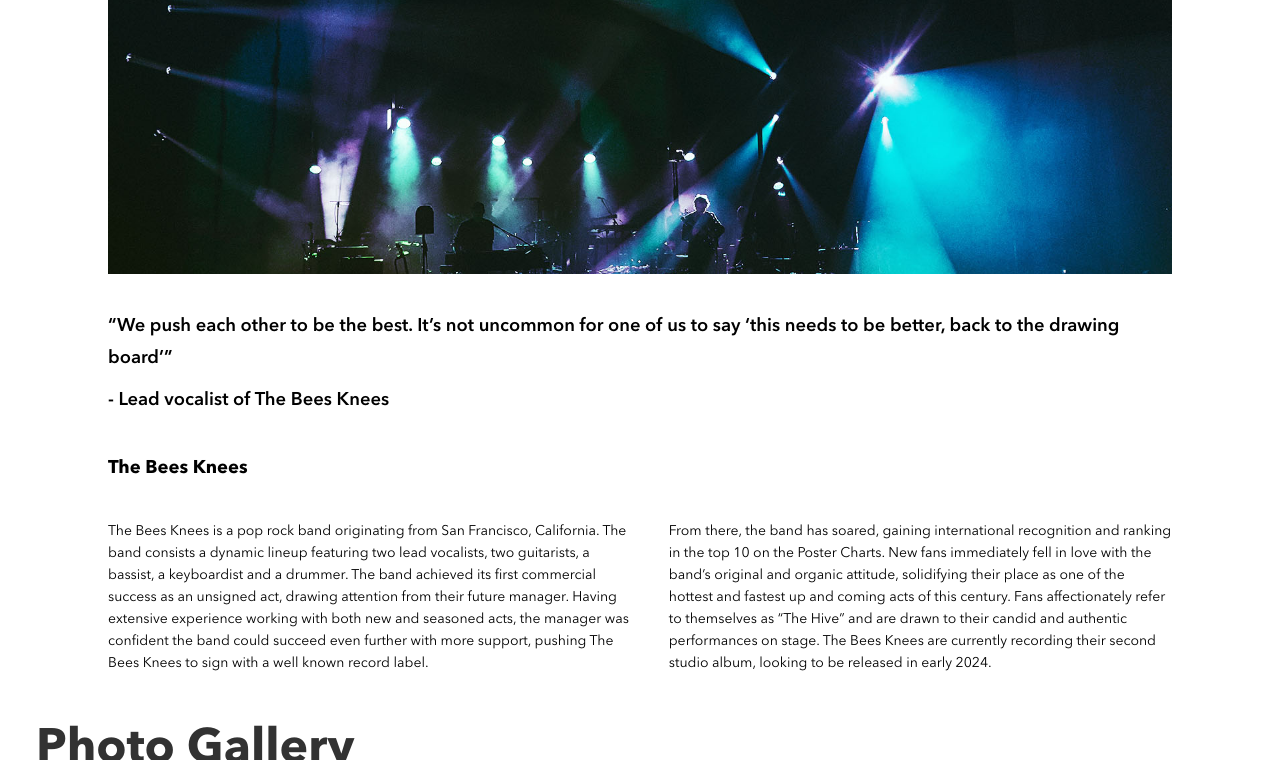
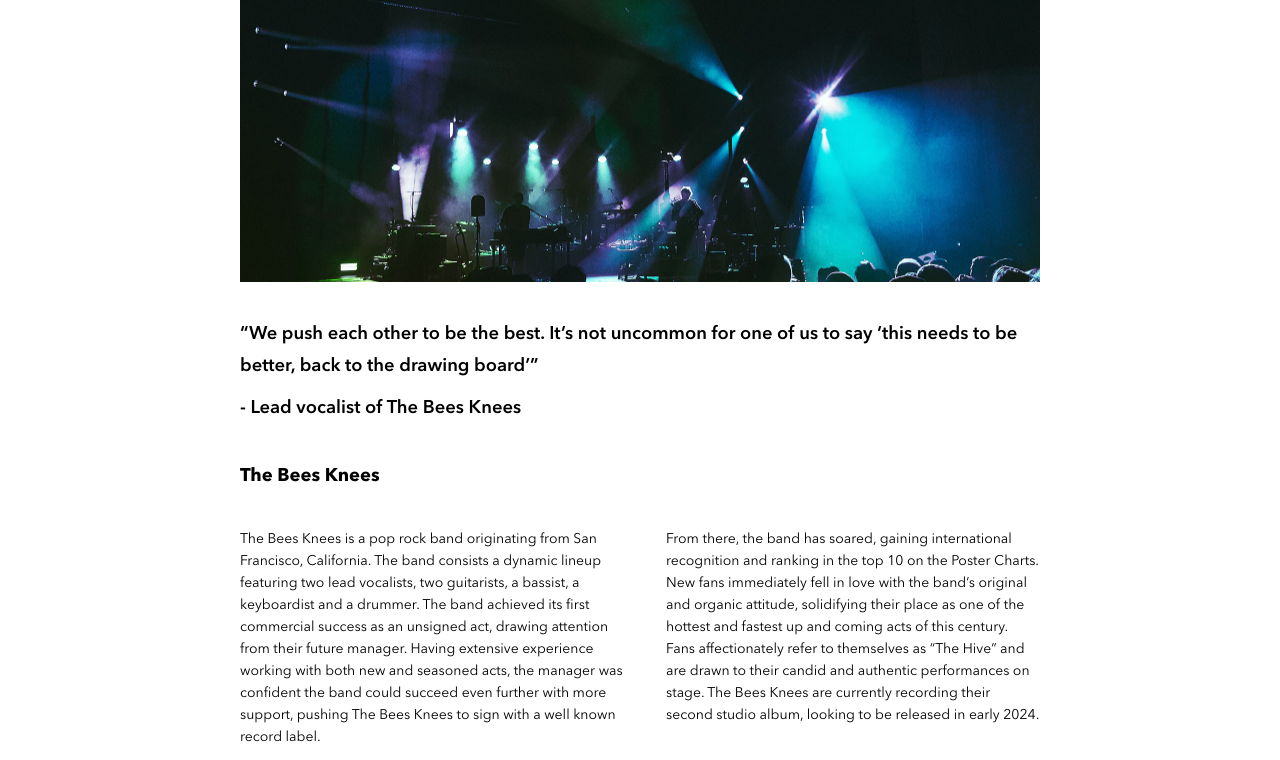
Before and after one commit to KatePolyakov/kate-polyakov-bandsite, a plain HTML site: page index.html in a window 1280 px wide. Shown: the part 595-1355 px from the top of the page. Drawn offline with Linux system fonts and the light colour scheme.

Commit message:
added desktop version

```diff
--- a/styles/bio.scss
+++ b/styles/bio.scss
@@ -7,6 +7,9 @@
 
   @include tablet {
     margin-top: 73px;
+  }
+  @include desktop {
+    margin-top: 81px;
   }
 
   &__background {
@@ -27,33 +30,39 @@
     display: flex;
 
     @include mobile-header-bold;
-    letter-spacing: 1px;
     justify-content: start;
     align-items: center;
     color: $white;
-    padding: 0 16px;
+    padding: 0 1rem;
 
     @include tablet {
       @include desk-tab-header-bold;
       height: 23rem;
-      padding: 0 36px;
+      padding: 0 2.25rem;
+    }
+
+    @include desktop {
+      padding: 0 5rem;
     }
   }
 
   &__bio {
-    margin: 24px 16px 0;
+    margin: 1.5rem 1rem 0;
 
     @include tablet {
-      margin: 48px 36px 0;
+      margin: 3rem 2.25rem 0;
+    }
+    @include desktop {
+      margin: 3rem 5rem 0;
     }
 
     &-header {
       @include mobile-header-bold;
       color: $bandsite-black;
-      padding-bottom: 16px;
+      padding-bottom: 1rem;
       @include tablet {
         @include desk-tab-header-bold;
-        padding-bottom: 36px;
+        padding-bottom: 2.25rem;
       }
     }
 
@@ -66,14 +75,20 @@
       @include tablet {
         margin: 0 72px;
       }
+      @include desktop {
+        margin: 0 10rem;
+      }
     }
   }
 
   &__blockquote-speech {
-    margin-top: 16px;
+    margin-top: 1rem;
 
     @include tablet {
-      margin: 36px 72px 0;
+      margin: 2.25rem 72px 0;
+    }
+    @include desktop {
+      margin: 2.25rem 10rem 0;
     }
   }
   &__blockquote-speech,
@@ -89,14 +104,17 @@
   }
 
   &__article {
-    margin: 16px 16px 0;
+    margin: 1rem 1rem 0;
     display: flex;
     flex-direction: column;
-    gap: 16px;
+    gap: 1rem;
 
     @include tablet {
-      margin: 36px 108px 0;
-      gap: 36px;
+      margin: 2.25rem 108px 0;
+      gap: 2.25rem;
+    }
+    @include desktop {
+      margin: 2.25rem 15rem 0;
     }
 
     &-header {
@@ -111,30 +129,33 @@
       @include mobile-body-regular;
       display: flex;
       flex-direction: column;
-      gap: 16px;
+      gap: 1rem;
 
       @include tablet {
         @include desk-tab-body-regular;
         flex-direction: row;
-        gap: 36px;
+        gap: 2.25rem;
       }
     }
   }
 }
 
 .gallery {
-  margin: 24px 16px 16px;
+  margin: 1.5rem 1rem 1rem;
 
   @include tablet {
-    margin: 48px 36px 36px;
+    margin: 3rem 2.25rem 2.25rem;
+  }
+  @include desktop {
+    margin: 3rem 5rem 2.25rem;
   }
   &__header {
     @include mobile-header-bold;
     color: $bandsite-black;
-    padding-bottom: 16px;
+    padding-bottom: 1rem;
 
     @include tablet {
-      padding-bottom: 36px;
+      padding-bottom: 2.25rem;
       @include desk-tab-header-bold;
     }
   }
@@ -142,7 +163,7 @@
   &__images {
     display: flex;
     flex-wrap: wrap;
-    gap: 16px;
+    gap: 1rem;
 
     @include tablet {
       display: flex;
--- a/styles/global.scss
+++ b/styles/global.scss
@@ -5,7 +5,6 @@
 * {
   margin: 0;
   padding: 0;
-  // border: 1px dotted darkblue;
 }
 
 a {
@@ -25,15 +24,19 @@ ul {
   top: 0;
 
   &__wrapper {
-    padding-top: 24px;
+    padding-top: 1.5rem;
     display: flex;
     flex-direction: column;
-    gap: 16px;
+    gap: 1rem;
     @include tablet {
       flex-direction: row;
-      gap: 50px;
-      padding-left: 36px;
+      gap: 3.125rem;
+      padding-left: 2.25rem;
       align-items: baseline;
+    }
+    @include desktop {
+      padding-top: 2rem;
+      padding-left: 5rem;
     }
   }
 
@@ -42,8 +45,8 @@ ul {
     justify-content: center;
 
     img {
-      width: 120px;
-      height: 20px;
+      width: 7.5rem;
+      height: 1.25rem;
     }
   }
 
@@ -53,7 +56,7 @@ ul {
     justify-content: space-evenly;
 
     @include tablet {
-      gap: 50px;
+      gap: 3.125rem;
     }
   }
   &__links-a {
@@ -70,13 +73,13 @@ ul {
   }
   &__links-a:hover {
     border-bottom: 2px solid $white;
-    padding-bottom: 16px;
+    padding-bottom: 1rem;
   }
   &__links-active {
     @include mobile-subheader-bold;
     color: $white;
     border-bottom: 2px solid $white;
-    padding-bottom: 16px;
+    padding-bottom: 1rem;
 
     @include tablet {
       @include desk-tab-subheader-demi;
@@ -88,13 +91,17 @@ ul {
   background: $bandsite-black;
   width: 100%;
   &__wrapper {
-    padding: 24px 16px;
+    padding: 1.5rem 1rem;
     display: flex;
     flex-direction: column;
-    gap: 16px;
+    gap: 1rem;
 
     @include tablet {
-      padding: 48px 36px;
+      padding: 3rem 2.25rem;
+    }
+
+    @include desktop {
+      padding: 3rem 5rem;
     }
   }
 
@@ -111,7 +118,7 @@ ul {
       display: flex;
       justify-content: flex-start;
       align-items: center;
-      gap: 36px;
+      gap: 2.25rem;
     }
   }
 
@@ -125,22 +132,22 @@ ul {
   }
 
   &__links {
-    margin-top: 16px;
+    margin-top: 1rem;
     display: flex;
     justify-self: start;
-    gap: 16px;
+    gap: 1rem;
 
     @include tablet {
       margin-top: 0;
     }
 
     img {
-      width: 25px;
-      height: 25px;
+      width: 1.563rem;
+      height: 1.563rem;
 
       @include tablet {
-        width: 36px;
-        height: 36px;
+        width: 2.25rem;
+        height: 2.25rem;
       }
     }
   }
@@ -149,15 +156,22 @@ ul {
   &__main-group {
     display: flex;
     flex-direction: column;
-    gap: 16px;
+    gap: 1rem;
   }
 
   &__main {
     @include tablet {
-      padding: 36px 0;
+      padding: 2.25rem 0;
       display: flex;
       flex-direction: row;
       justify-content: space-between;
+    }
+
+    @include desktop {
+      display: flex;
+      flex-direction: row;
+      justify-content: flex-start;
+      gap: 7.85rem;
     }
   }
 
@@ -194,8 +208,8 @@ ul {
     }
 
     img {
-      width: 120px;
-      height: 20px;
+      width: 7.5rem;
+      height: 1.25rem;
     }
   }
 
```
Also changed, not shown: styles/bio.css, styles/global.css.
